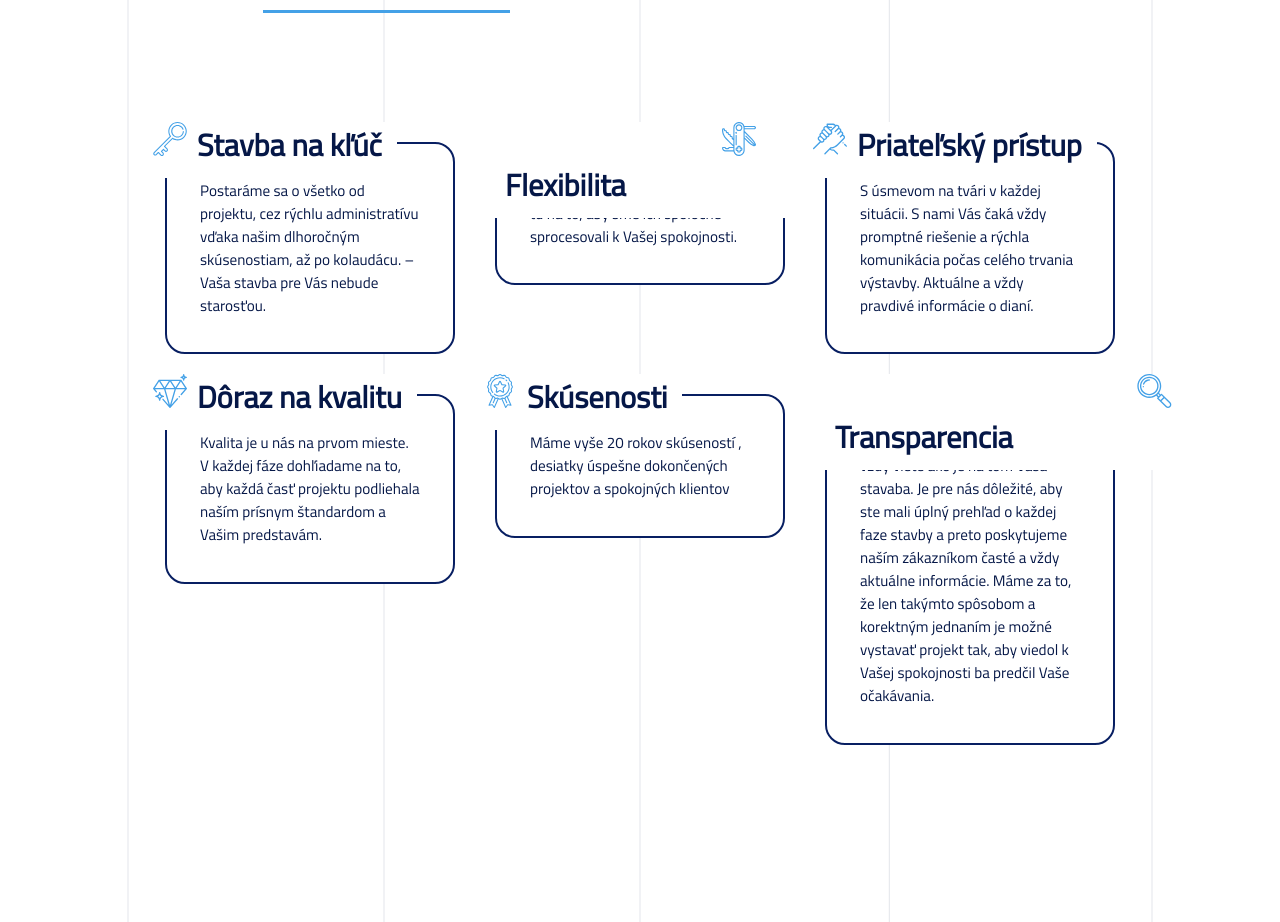
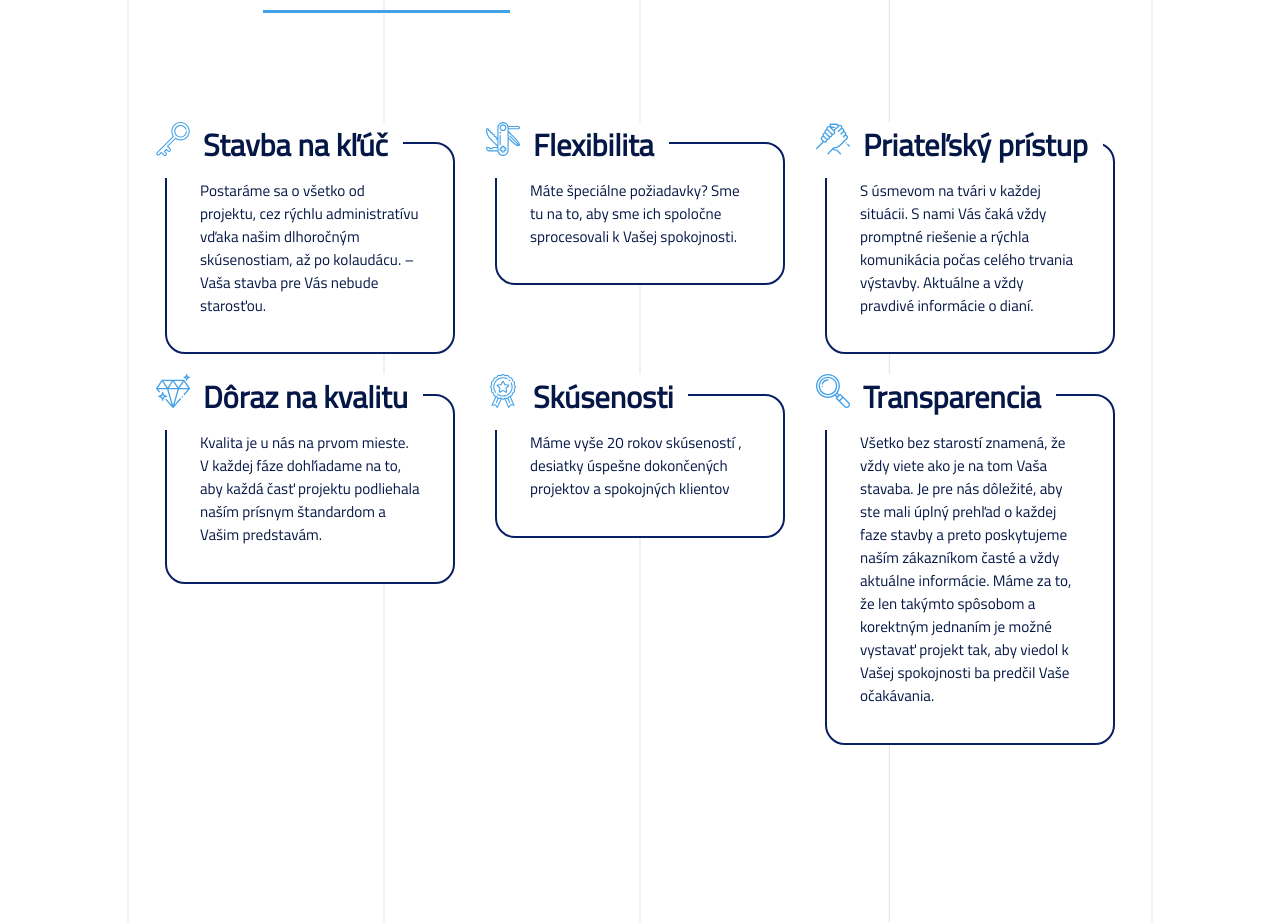
Before and after one commit to bystran/construction_company, a Vue app: page / in a window 1280 px wide. Shown: the part 3480-4402 px from the top of the page. Built offline with nearby package versions, Linux system fonts and the light colour scheme; a web font is replaced by a local one.

Commit message:
Fixes how svgs are displayed in perks cmp.
There was an issue where the svg box way too large.
Fixed by scaling parent span element instead of the
svg element itself.

```diff
--- a/src/components/Perks.vue
+++ b/src/components/Perks.vue
@@ -50,14 +50,19 @@
 
         }
         .icon{
-            display: inline;
-            margin-left:-22px;
+            margin-left: -22px;
+            width: 40px !important;
+            overflow: hidden;
+            padding-left: 10px;
+            display: inline-block;
             div{
                 display:inline;
                 svg{
                     height: 34px;
                     fill: #44A1E7;
-                    padding-left: 10px
+                    display: block;
+                    width: 100%;
+
                 }
             }
         }
```
